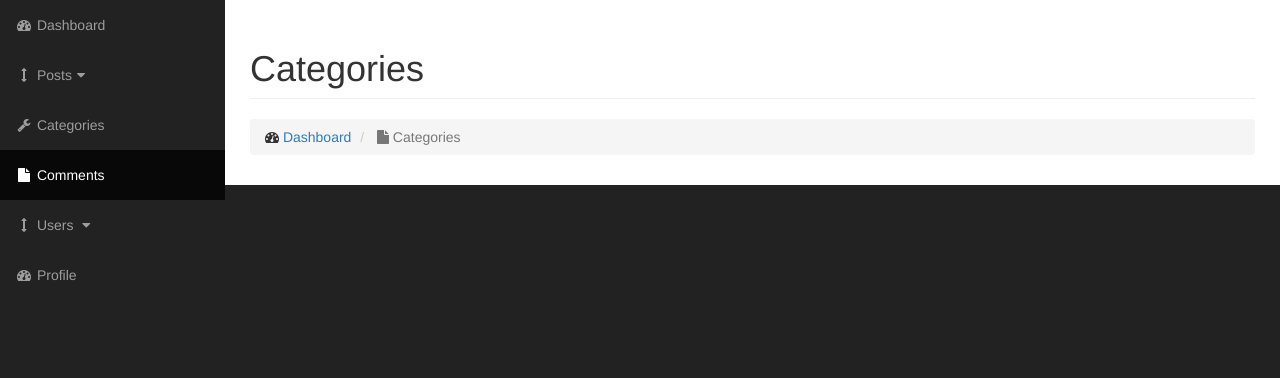
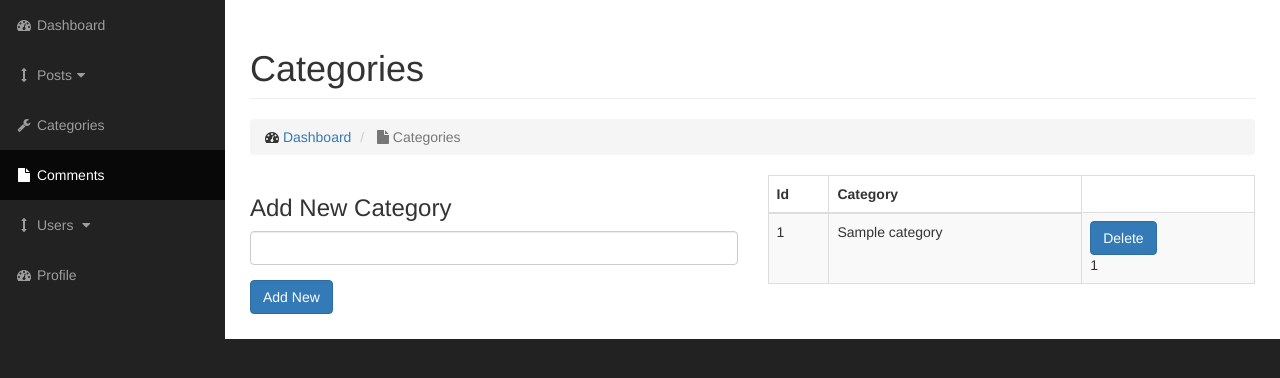
Before and after one commit to bagasghufronalfaiz/CMS, a PHP site: page /admin/categories.php in a window 1280 px wide. Shown: the part 51-429 px from the top of the page. Run offline with PHP 8.4, Linux system fonts and the light colour scheme; tables that the repository leaves empty hold one stand-in row (values such as "Sample post").

Commit message:
update admin categories
update admin categories

```diff
--- a/admin/categories.php
+++ b/admin/categories.php
@@ -19,6 +19,71 @@
                         </li>
                     </ol>
                 </div>
+                <div class="col-lg-6">
+                    <?php
+                    if(isset($_POST['submit'])){
+                        $cat_title = $_POST['cat_title'];
+                        $query = "INSERT INTO categories(cat_title) VALUES ('$cat_title')";
+
+                        if($cat_title =="" || empty($cat_title)){
+                            ?><h4><?php echo "This field cannot be empty" ?></h4><?php
+                        } else {
+                            $add_category_query = mysqli_query($conn, $query);
+                        }
+                    }
+                    ?>
+                    <h3>Add New Category</h3>
+                    <form action="" method="post">
+                        <div class="form-group">
+                            <input type="text" name="cat_title" class="form-control">
+                        </div>
+                        <div class="form-group">
+                            <input type="submit" name="submit" class="btn btn-primary" value="Add New">
+                        </div>
+                    </form>
+                </div>
+                <div class="col-lg-6">
+                    <table class="table table-bordered table-hover table-striped">
+                        <thead>
+                            <tr>
+                                <th>Id</th>
+                                <th>Category</th>
+                            </tr>
+                        </thead>
+                        <tbody>
+                            <?php
+                            $query = "SELECT * FROM categories";
+                            $select_all_admin_categories_query = mysqli_query($conn, $query);
+
+                            while($row = mysqli_fetch_assoc($select_all_admin_categories_query)){
+                            $cat_id = $row['cat_id'];
+                            $cat_title = $row['cat_title'];
+                            ?>
+                            <tr>
+                                <td><?php echo $cat_id; ?></td>
+                                <td><?php echo $cat_title; ?></td>
+                                <td>
+                                    <form method="post" action="">
+                                    <input type="submit" name="delete" class="btn btn-primary" value="Delete">
+                                    </form>
+                                    <?php
+                                    echo $cat_id;
+                                    if(isset($_POST['delete'])){
+                                        $query_delete_category = "DELETE FROM categories WHERE cat_id=$cat_id";
+                                        $delete_category = mysqli_query($conn, $query_delete_category);
+                                        if(!$delete_category){
+                                            die("Connection failed: " . $conn->connect_error);
+                                        }
+                                    }
+                                    ?>
+                                </td>
+                            </tr>
+                            <?php
+                            }
+                            ?>
+                        </tbody>
+                    </table>
+                </div>
             </div>
             <!-- /.row -->
 
--- a/admin/includes/admin_header.php
+++ b/admin/includes/admin_header.php
@@ -1,5 +1,5 @@
 <?php ob_start(); ?>
-<?php include "../includes/db.php" ?>
+<?php include "../includes/db.php"; ?>
 <!DOCTYPE html>
 <html lang="en">
 
--- a/includes/navigation.php
+++ b/includes/navigation.php
@@ -14,7 +14,7 @@
             <div class="collapse navbar-collapse" id="bs-example-navbar-collapse-1">
                 <ul class="nav navbar-nav">
                     <?php
-                        $query = "SELECT * FROM categories";
+                        $query = "SELECT * FROM categories LIMIT 5";
                         $select_all_categories_query = mysqli_query($conn, $query);
 
                         while($row = mysqli_fetch_assoc($select_all_categories_query)){
```
Also changed, not shown: admin/css/bootstrap.css, admin/index.php (line endings or trailing spaces).
